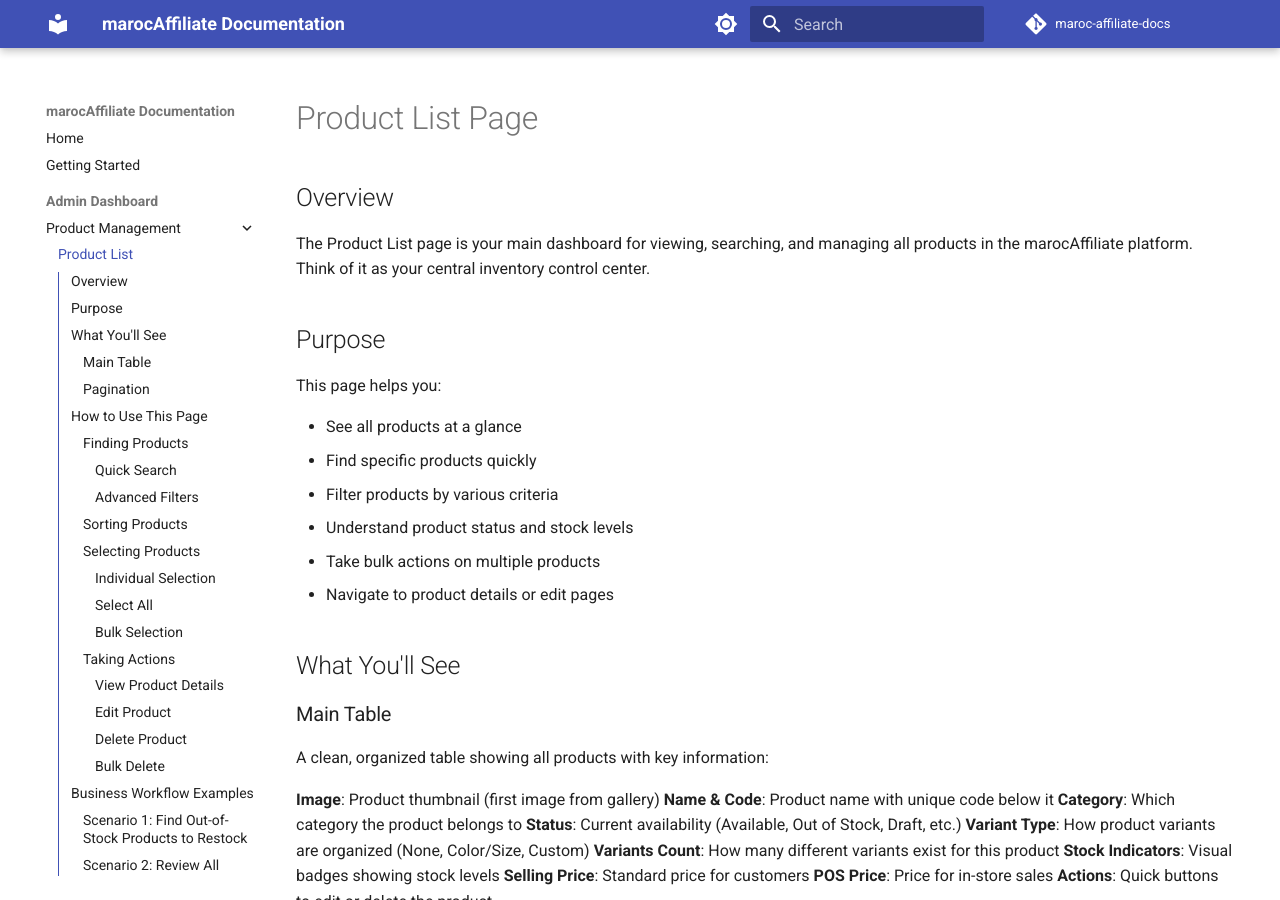
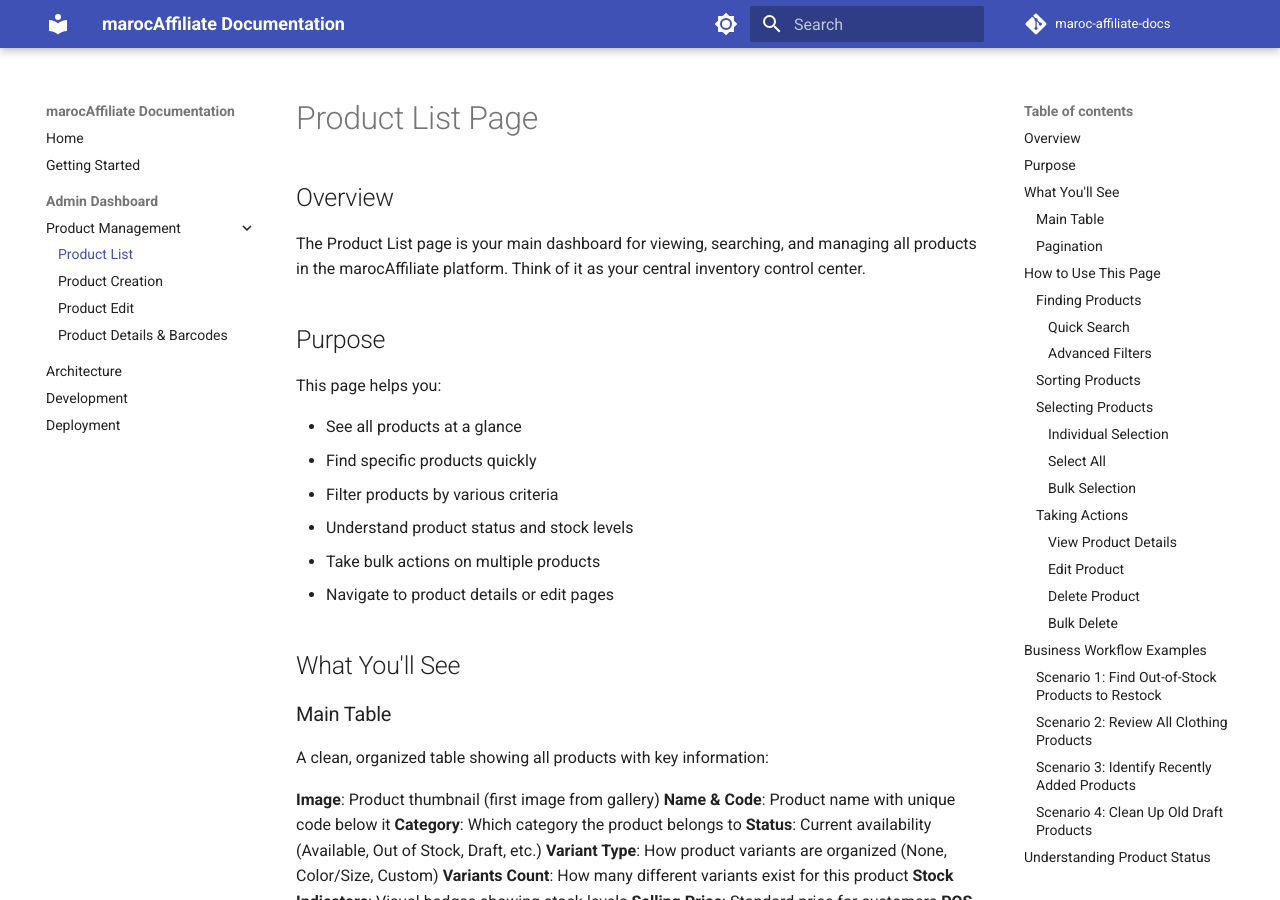
Before and after one commit to marocaffiliate/maroc-affiliate-docs, an MkDocs documentation site: the page built from docs/admin-dashboard/product/product-list.md, in a window 1280 px wide and 900 px high. Built offline with MkDocs 1.6.1 and Material for MkDocs 9.7.7, drawn with Linux system fonts in a browser that asks for light colours; comment, search, counter and statistics services are not loaded.

Commit message:
fix: move TOC to right side instead of nested in sidebar
- Remove toc.integrate feature (was integrating TOC into sidebar)
- Add toc.sticky feature (places TOC on right side of content)
- TOC now appears as right sidebar instead of nested in left navigation
- Maintains toc.follow for synchronized scrolling

```diff
--- a/mkdocs.yml
+++ b/mkdocs.yml
@@ -30,7 +30,7 @@ theme:
     - search.suggest
     - search.highlight
     - toc.follow
-    - toc.integrate
+    - toc.sticky
 
 plugins:
   - search
```
